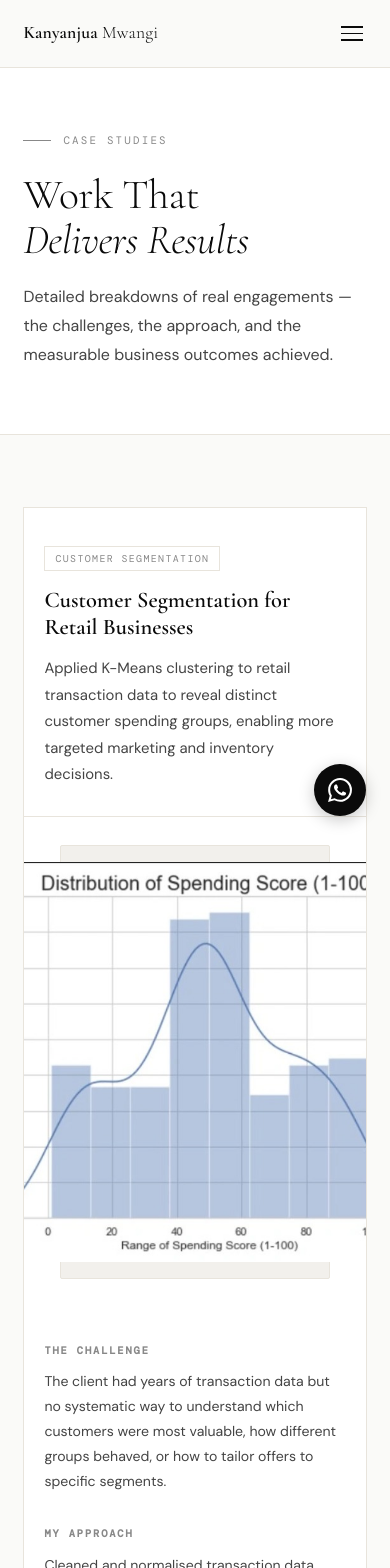
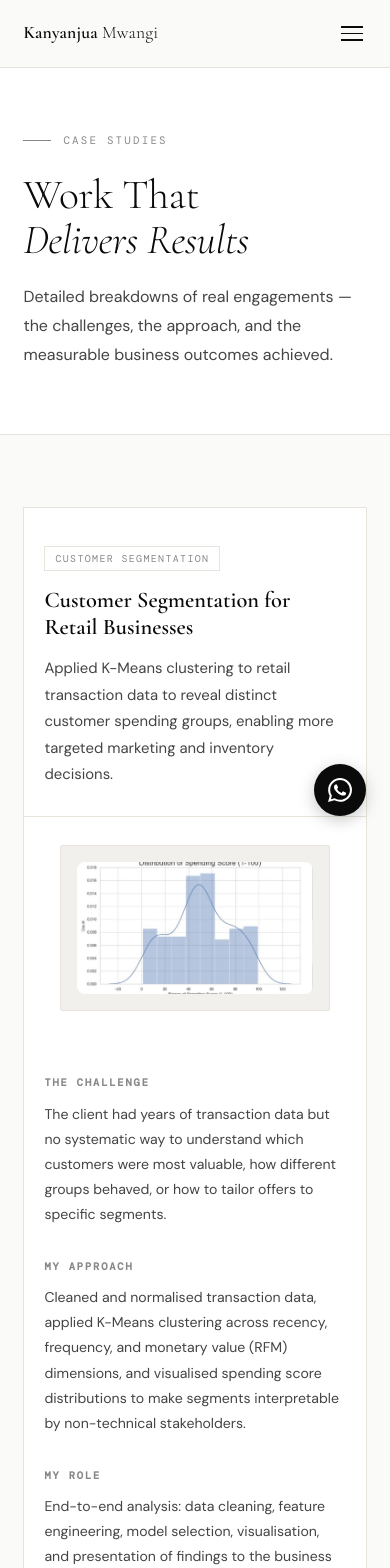
Before and after one commit to JSean6/kanyanjuamwangi-data-consulting, a React (Vite) app: page /projects in a window 390 px wide. Shown: the top 1568 px of the page. Built offline with nearby package versions, Linux system fonts and the light colour scheme.

Commit message:
add image responsiveness

```diff
--- a/src/styles/global.css
+++ b/src/styles/global.css
@@ -270,10 +270,20 @@
   color: var(--ink-light);
 }
 
-.project-img{
-  width: 900px;
-  height: 400px;
-  object-fit:fill;
+.project-img {
+  width: 100%;
+  max-width: 900px;
+  height: auto;
+  aspect-ratio: 9 / 4;
+  object-fit: cover;
+  display: block;
+  border-radius: 8px;
+}
+
+@media (max-width: 768px) {
+  .project-img {
+    aspect-ratio: 16 / 9;
+  }
 }
 
 /* ── Case study card (projects page) ── */
```
